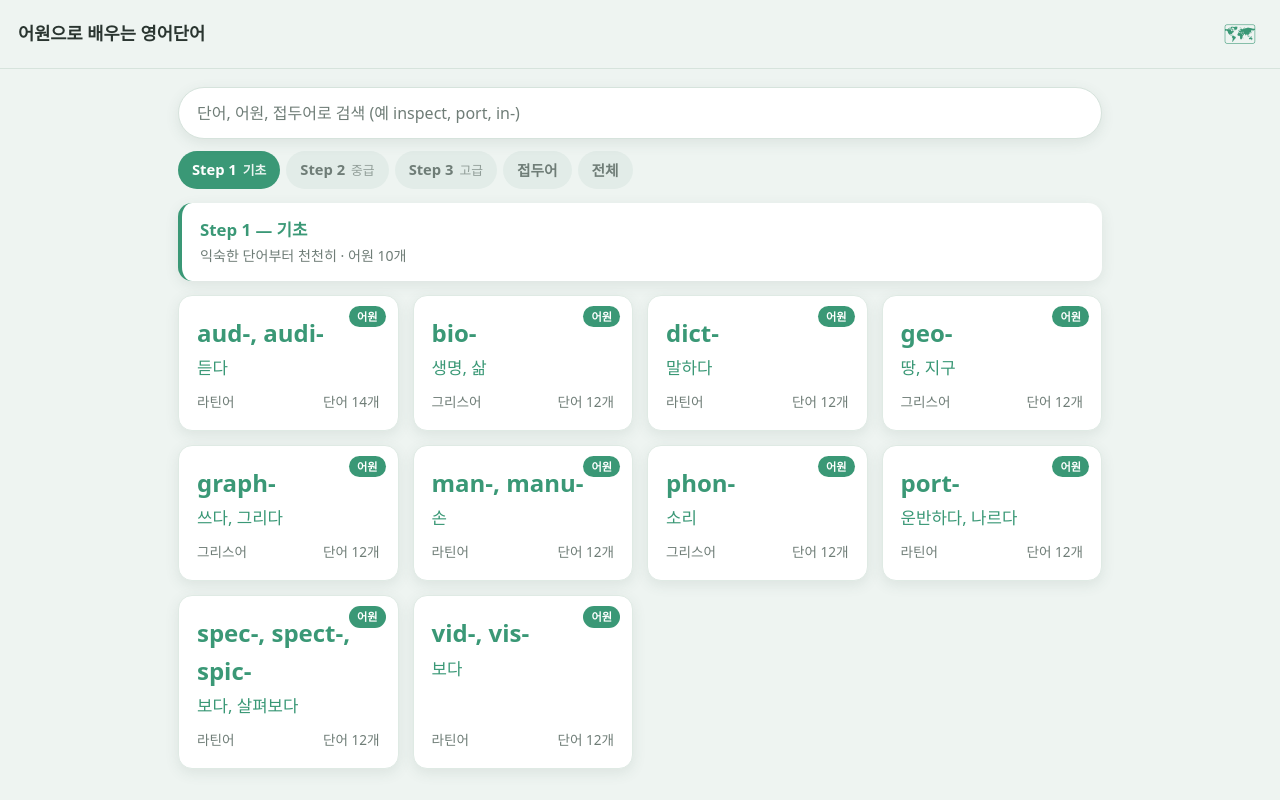
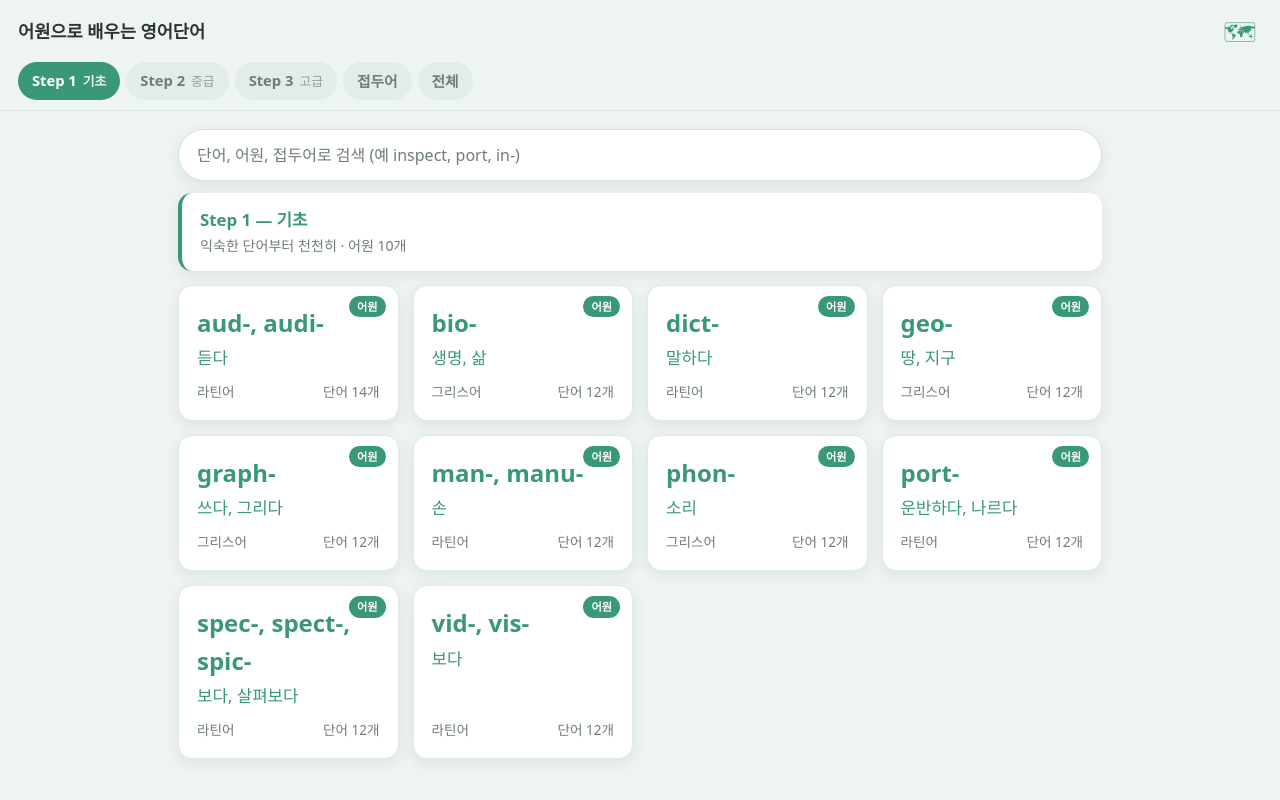
Before and after one commit to hanma1id/vocab-roots, a plain HTML site: page index.html in a window 1280 px wide. Drawn offline with Linux system fonts and the light colour scheme.

Commit message:
홈 헤더에 칩 네비 통합 — 스크롤해도 항상 보임
- 헤더가 sticky로 항상 상단 고정 (기존)
- 제목 줄(타이틀+🗺) 아래에 칩 바를 헤더 안으로 이동
- 스크롤해도 Step 1/2/3/접두어/전체 항상 보임
- 좁은 화면에선 칩 바가 가로 스크롤 (스크롤바는 숨김)
- 검색창은 컨텐츠 영역 상단에 그대로

```diff
--- a/css/style.css
+++ b/css/style.css
@@ -71,6 +71,31 @@ a { color: var(--accent); text-decoration: none; }
   margin: 0;
   flex: 1;
 }
+
+/* 홈 화면 헤더 — 제목 줄 + 칩 바를 묶어 한 sticky 블록으로 */
+.app-header-home {
+  flex-direction: column;
+  align-items: stretch;
+  padding: 10px 18px 8px;
+  gap: 8px;
+}
+.app-header-home .header-row {
+  display: flex;
+  align-items: center;
+  gap: 12px;
+}
+.app-header-home .header-row h1 { flex: 1; }
+/* 칩 바를 헤더 안에서 가로 스크롤 가능하게 — 좁은 화면 대응 */
+.app-header-home .filter-chips {
+  margin: 0;
+  flex-wrap: nowrap;
+  overflow-x: auto;
+  scrollbar-width: none;
+  -ms-overflow-style: none;
+  padding-bottom: 2px;
+}
+.app-header-home .filter-chips::-webkit-scrollbar { display: none; }
+.app-header-home .filter-chips .chip { flex-shrink: 0; }
 .app-header .back-btn {
   font-size: 1.6rem;
   width: 44px;
--- a/index.html
+++ b/index.html
@@ -19,22 +19,13 @@
   <link rel="stylesheet" href="css/style.css" />
 </head>
 <body>
-  <header class="app-header">
-    <h1>어원으로 배우는 영어단어</h1>
-    <a class="map-link" href="map.html" title="의미 지도 보기">🗺</a>
-  </header>
-
-  <main class="container">
-    <!-- 검색 — 단어/어원/접두어 어느 것이든 -->
-    <div class="search-bar">
-      <input id="searchInput" type="search" inputmode="search"
-             autocomplete="off" autocapitalize="off" spellcheck="false"
-             placeholder="단어, 어원, 접두어로 검색 (예 inspect, port, in-)" />
-      <button id="searchClear" type="button" hidden aria-label="지우기">✕</button>
+  <!-- 상단 sticky 헤더 — 제목 + 항상 보이는 칩 네비 -->
+  <header class="app-header app-header-home">
+    <div class="header-row">
+      <h1>어원으로 배우는 영어단어</h1>
+      <a class="map-link" href="map.html" title="의미 지도 보기">🗺</a>
     </div>
-    <div id="searchResults" class="search-results" hidden></div>
-
-    <!-- 필터 칩 — 학습 수준별로 나누어 한 번에 부담 없이 -->
+    <!-- 칩 바 — 스크롤해도 헤더에 붙어 항상 보임 -->
     <div class="filter-chips" id="filterChips" role="tablist">
       <button class="chip active" data-filter="step1">
         <span class="chip-step">Step 1</span>
@@ -55,6 +46,17 @@
         <span class="chip-step">전체</span>
       </button>
     </div>
+  </header>
+
+  <main class="container">
+    <!-- 검색 — 단어/어원/접두어 어느 것이든 -->
+    <div class="search-bar">
+      <input id="searchInput" type="search" inputmode="search"
+             autocomplete="off" autocapitalize="off" spellcheck="false"
+             placeholder="단어, 어원, 접두어로 검색 (예 inspect, port, in-)" />
+      <button id="searchClear" type="button" hidden aria-label="지우기">✕</button>
+    </div>
+    <div id="searchResults" class="search-results" hidden></div>
 
     <div id="loading" class="loading">불러오는 중…</div>
 
--- a/service-worker.js
+++ b/service-worker.js
@@ -11,7 +11,7 @@
  *   - 그러면 다음 새로고침 때 옛 캐시는 자동 삭제된다.
  * ============================================================ */
 
-const CACHE_VERSION = "vocab-roots-v34-2026-05-21";
+const CACHE_VERSION = "vocab-roots-v35-2026-05-21";
 
 // 미리 캐시할 핵심 자원 목록
 // (어원 JSON은 동적으로 늘어나므로 fetch 시점에 캐시한다)
```
